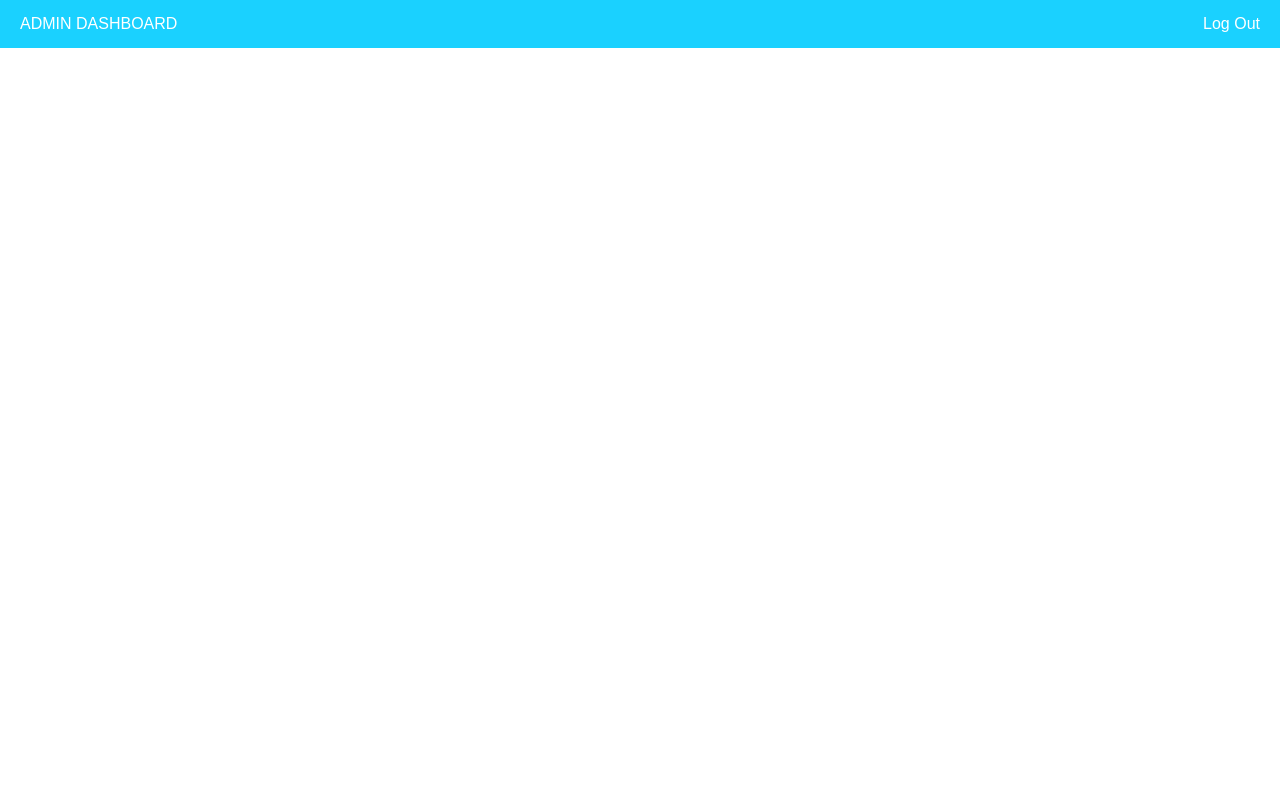
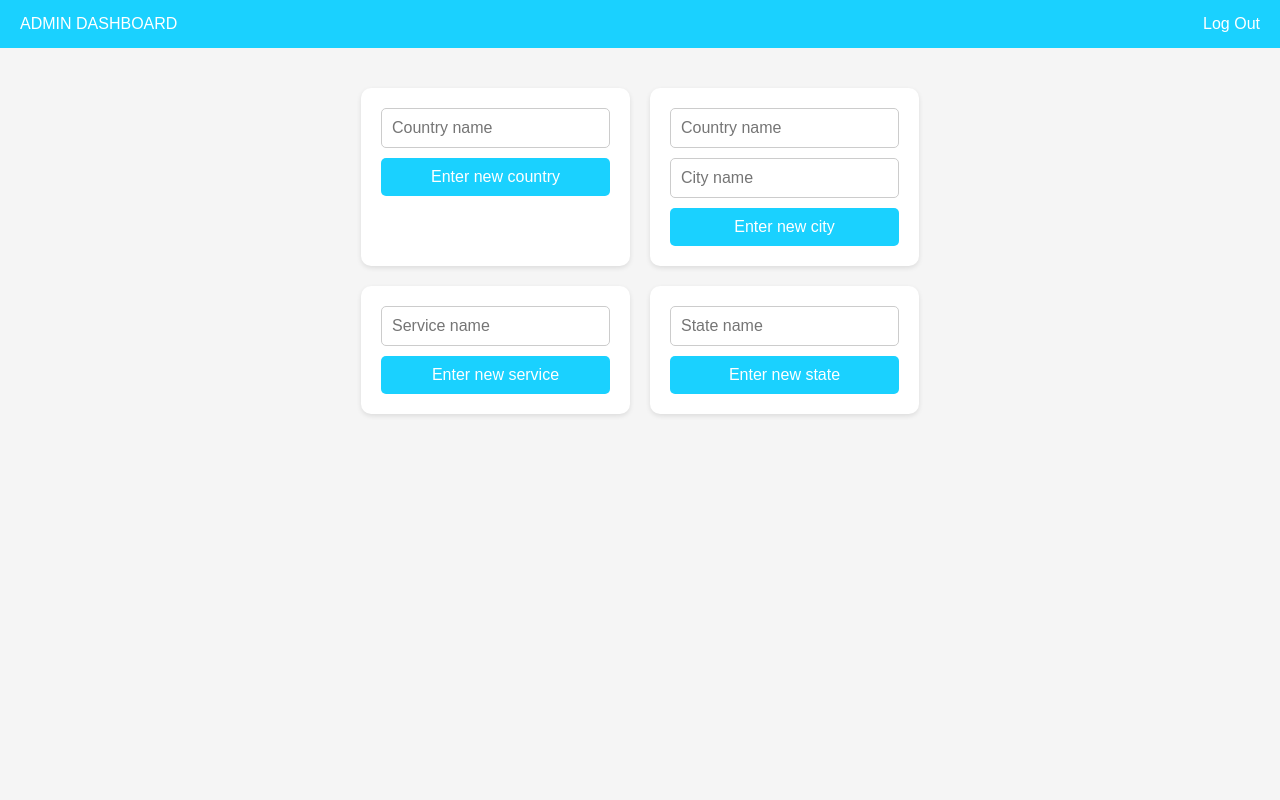
Before and after one commit to mihajloposao/HouseHelper1.0V, a Flask app: page / in a window 1280 px wide. Run offline with Flask 3, Linux system fonts and the light colour scheme; a user stored in the database is signed in.

Commit message:
forms for Admin to add new values

```diff
--- a/main.py
+++ b/main.py
@@ -6,7 +6,7 @@ from simpleFunctions import (makeAndLogInNewUser, logInPost,htmlForUserHomeLogOu
                              htmlForUserHomeLogIn)
 
 # when server go live this should be deleted
-makingDatabases()
+#makingDatabases()
 
 app = Flask(__name__)
 app.config["SECRET_KEY"] = "secret key"
--- a/static/css/adminDashboard.css
+++ b/static/css/adminDashboard.css
@@ -1,13 +1,3 @@
-* {
-    margin: 0;
-    padding: 0;
-    box-sizing: border-box;
-}
-
-body {
-    font-family: Arial, sans-serif;
-}
-
 .navbar {
     background-color: #1ad1ff;
     color: white;
@@ -30,3 +20,63 @@ body {
 .nav-links a:hover {
     text-decoration: none;
 }
+* {
+    margin: 0;
+    padding: 0;
+    box-sizing: border-box;
+}
+
+body {
+    font-family: Arial, sans-serif;
+    background-color: #f5f5f5;
+    height: 100vh;
+}
+
+.main-content {
+    display: flex;
+    justify-content: center;
+    align-items: center;
+    padding: 40px;
+}
+
+.forms {
+    display: grid;
+    grid-template-columns: repeat(2, 1fr);
+    gap: 20px;
+    width: fit-content;
+}
+
+.forms form {
+    background-color: white;
+    padding: 20px;
+    border-radius: 10px;
+    box-shadow: 0px 2px 5px rgba(0,0,0,0.1);
+    display: flex;
+    flex-direction: column;
+    align-items: flex-start;
+    min-width: 250px;
+}
+
+.forms input {
+    width: 100%;
+    padding: 10px;
+    margin-bottom: 10px;
+    border: 1px solid #ccc;
+    border-radius: 5px;
+    font-size: 16px;
+}
+
+.forms button {
+    padding: 10px;
+    background-color: #1ad1ff;
+    color: white;
+    border: none;
+    border-radius: 5px;
+    font-size: 16px;
+    cursor: pointer;
+    width: 100%;
+}
+
+.forms button:hover {
+    background-color: #005ce6;
+}
--- a/templates/html/adminDashboard.html
+++ b/templates/html/adminDashboard.html
@@ -13,7 +13,31 @@
             <a href="{{ url_for('logOutUser') }}">Log Out</a>
         </div>
     </div>
+    <div class="main-content">
+        <div class="forms">
+            <form  method="post">
+                <input type="text" name="countryName" placeholder="Country name" required>
+                <button type="submit" name="formType" value="countryForm">Enter new country</button>
+            </form>
 
+            <form  method="post">
+                <input type="text" name="countryName" placeholder="Country name" required>
+                <input type="text" name="cityName" placeholder="City name" required>
+                <button type="submit" name="formType" value="cityForm">Enter new city</button>
+            </form>
+
+            <!-- Možeš dodavati još formi i layout će se lepo ponašati -->
+            <form  method="post">
+                <input type="text" name="serviceName" placeholder="Service name" required>
+                <button type="submit" name="formType" value="serviceForm">Enter new service</button>
+            </form>
+
+            <form  method="post">
+                <input type="text" name="stateName" placeholder="State name" required>
+                <button type="submit" name="formType" value="stateForm">Enter new state</button>
+            </form>
+        </div>
+    </div>
 
 </body>
 </html>
```
Also changed, not shown: usersWorkersCompaniesAdmin.db.
